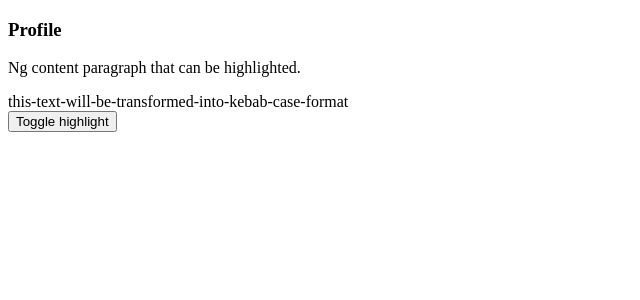
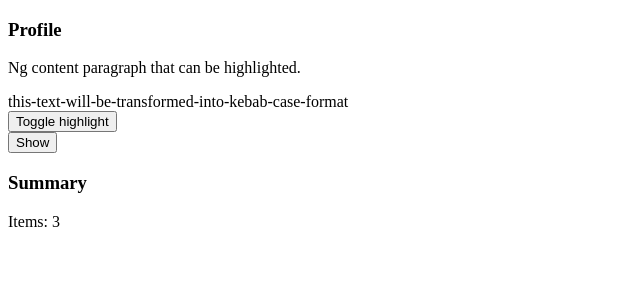
Before and after one commit to xsczk/angular-app, an Angular app: page / in a window 1280 px wide. Shown: the top 300 px of the page, without its empty margins (0-640 px from the left). Built offline with nearby package versions, Linux system fonts and the light colour scheme.

Commit message:
using ng-template and viewContainerRef

```diff
--- a/src/app/app.ts
+++ b/src/app/app.ts
@@ -2,11 +2,12 @@ import {Component} from '@angular/core';
 import {UserComponent} from './user.component';
 import {HighlightDirective} from './highlight.directive';
 import {KebabCasePipe} from './pipes/kebabCasePipe';
+import {NgTemplateOutlet} from '@angular/common';
 
 @Component({
   selector: 'app-root',
   standalone: true,
-  imports: [UserComponent, HighlightDirective, KebabCasePipe],
+  imports: [UserComponent, HighlightDirective, KebabCasePipe, NgTemplateOutlet],
   template: `
     <app-user>
       <h3 card-title>Profile</h3>
@@ -18,8 +19,18 @@ import {KebabCasePipe} from './pipes/kebabCasePipe';
       <!-- this-text-will-be-transformed-into-kebab-case-format-->
       {{ text | kebabCase }}
     </app-user>
+    <ng-template #card let-title="title" let-count="count">
+      <h3>{{ title }}</h3>
+      <p>Items: {{ count }}</p>
+    </ng-template>
+
+    <ng-container
+      [ngTemplateOutlet]="card"
+      [ngTemplateOutletContext]="{ title: 'Summary', count: total }">
+    </ng-container>
   `
 })
 export class AppComponent {
   text = 'This text will be transformed into kebab case format';
+  total = 3
 }
--- /dev/null
+++ b/src/app/outlet/my-outlet.component.ts
@@ -0,0 +1,29 @@
+import {
+  Component,
+  inject,
+  input,
+  TemplateRef,
+  ViewContainerRef
+} from '@angular/core';
+
+@Component({
+  selector: 'my-outlet',
+  template: `
+    <button (click)="showFragment()">Show</button>
+  `,
+  standalone: true
+})
+
+export class MyOutlet {
+  fragment = input<TemplateRef<unknown>>()
+  private viewContainer = inject(ViewContainerRef)
+
+
+  showFragment() {
+    try {
+      this.viewContainer.createEmbeddedView(this.fragment() as TemplateRef<unknown>)
+    } catch (e) {
+      console.warn(`Could not create fragment from ${e}`)
+    }
+  }
+}
--- a/src/app/user.component.ts
+++ b/src/app/user.component.ts
@@ -5,6 +5,7 @@ import {
   ViewEncapsulation
 } from '@angular/core';
 import {HighlightDirective} from './highlight.directive'
+import {MyOutlet} from './outlet/my-outlet.component';
 
 @Component({
   selector: 'app-user',
@@ -20,20 +21,24 @@ import {HighlightDirective} from './highlight.directive'
         <button (click)="toggle()">Toggle highlight</button>
       </footer>
     </div>
+    <ng-template #myFragment>
+      <p>This is a fragment</p>
+    </ng-template>
+    <my-outlet [fragment]="myFragment"></my-outlet>
   `,
   styles: [
     `.highlight {
       background-color: yellow;
     }`
   ],
-  imports: [],
+  imports: [MyOutlet],
   standalone: true,
   encapsulation: ViewEncapsulation.None
 })
 export class UserComponent implements AfterContentInit {
   // explicitly read ElementRef, ensure query runs after content init
   // @ts-ignore
-  p = contentChild(HighlightDirective)
+  p = contentChild.required(HighlightDirective)
 
   on = false;
 
@@ -45,7 +50,6 @@ export class UserComponent implements AfterContentInit {
   toggle() {
     this.on = !this.on;
     const pref = this.p()
-    console.log(pref)
     if (pref && pref.el) {
       pref.el.nativeElement.classList.toggle('highlight', this.on);
     } else {
```
